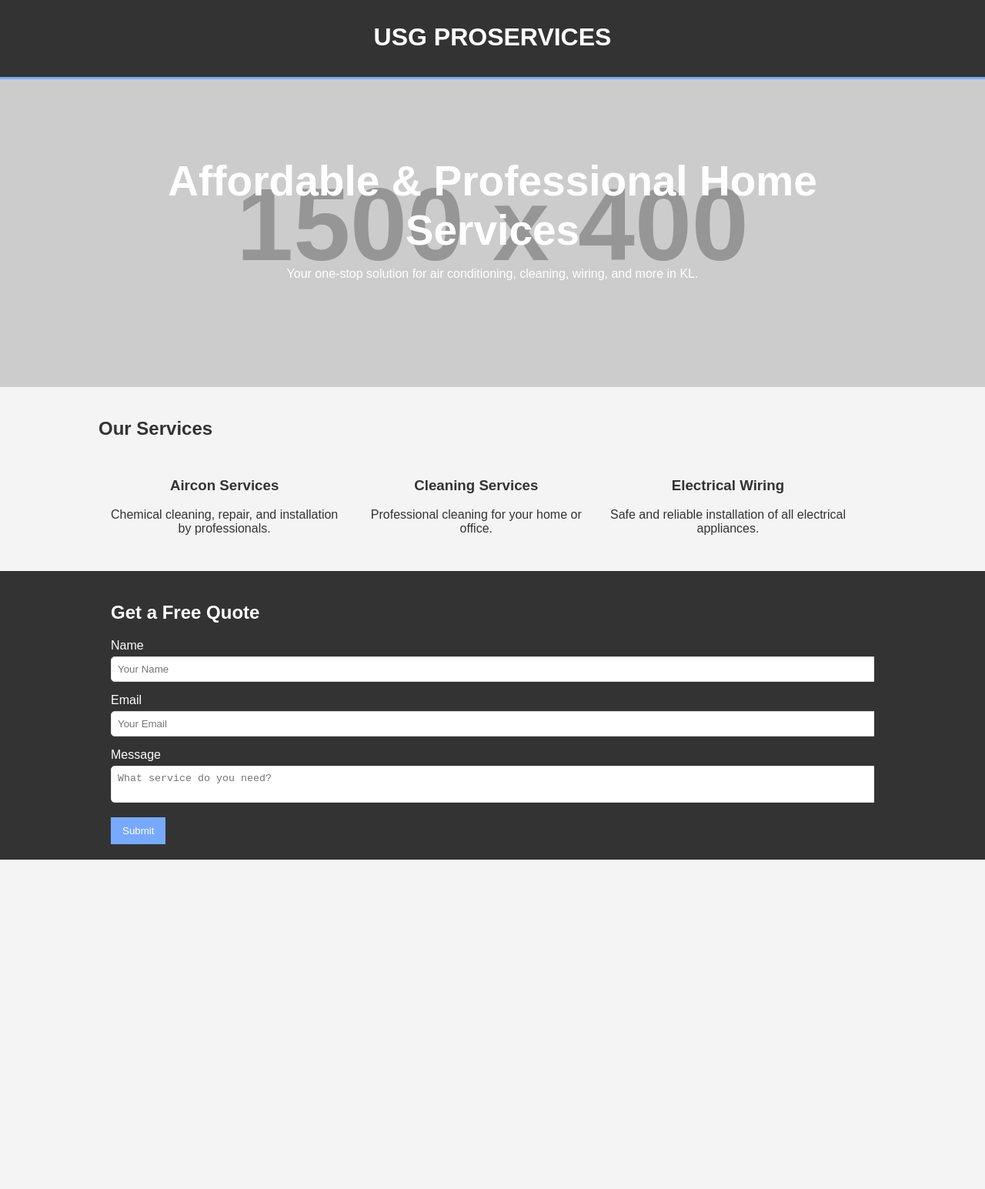
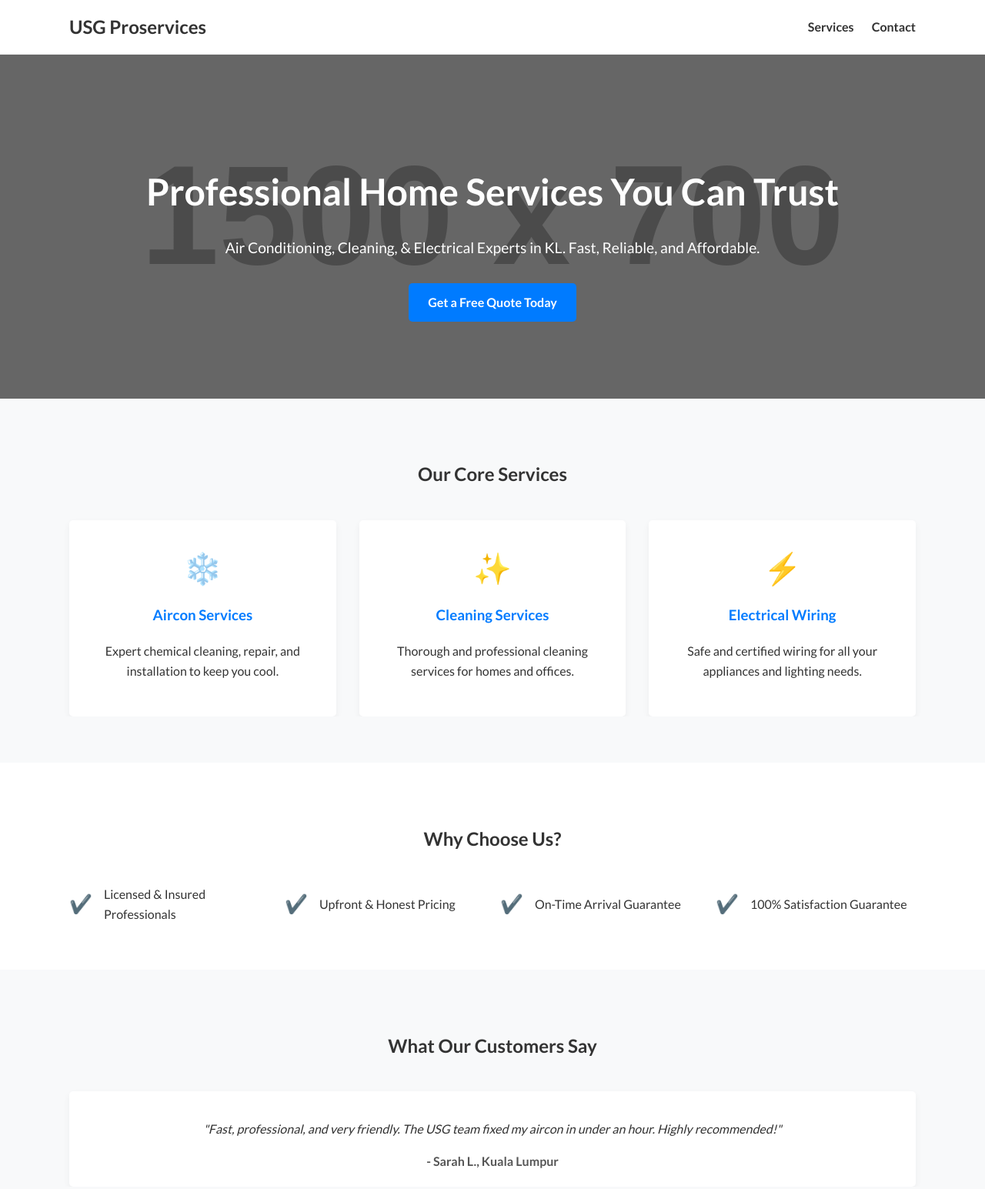
Before and after one commit to elvisgoh94/usgpro-landing, a plain HTML site: page index.html in a window 1280 px wide. Shown: the top 1545 px of the page at 77% size. Before the commit the page ends 1117 px from the top, so only its background shows below. Drawn offline with Linux system fonts and the light colour scheme; placeholder pictures from the web are drawn by us.

Commit message:
Update index.html

```diff
--- a/index.html
+++ b/index.html
@@ -4,130 +4,270 @@
     <meta charset="UTF-8">
     <meta name="viewport" content="width=device-width, initial-scale=1.0">
     <title>USG Proservices - Your Trusted Home Service Experts</title>
+    <link href="https://fonts.googleapis.com/css2?family=Lato:wght@400;700&display=swap" rel="stylesheet">
     <style>
+        /* --- General Styles --- */
         body {
-            font-family: Arial, sans-serif;
+            font-family: 'Lato', sans-serif;
             margin: 0;
             padding: 0;
-            background-color: #f4f4f4;
+            background-color: #ffffff;
+            color: #333333;
+            line-height: 1.6;
+        }
+        .container {
+            width: 90%;
+            max-width: 1100px;
+            margin: auto;
+            overflow: hidden;
+            padding: 0 20px;
+        }
+        h1, h2, h3 {
+            font-weight: 700;
+        }
+        section {
+            padding: 60px 0;
+        }
+        .section-light {
+            background-color: #f8f9fa;
+        }
+
+        /* --- Navigation Bar --- */
+        .navbar {
+            background: #ffffff;
+            padding: 1rem 0;
+            border-bottom: 1px solid #eeeeee;
+            position: sticky;
+            top: 0;
+            z-index: 100;
+        }
+        .navbar .container {
+            display: flex;
+            justify-content: space-between;
+            align-items: center;
+        }
+        .navbar .logo {
+            font-size: 1.5rem;
+            font-weight: 700;
             color: #333;
         }
-        .container {
-            width: 80%;
-            margin: auto;
-            overflow: hidden;
+        .navbar .nav-links {
+            list-style: none;
+            margin: 0;
+            padding: 0;
         }
-        header {
-            background: #333;
-            color: #fff;
-            padding-top: 30px;
-            min-height: 70px;
-            border-bottom: #77aaff 3px solid;
+        .navbar .nav-links li {
+            display: inline;
+            margin-left: 20px;
         }
-        header h1 {
+        .navbar .nav-links a {
+            color: #333;
+            text-decoration: none;
+            font-weight: 700;
+        }
+
+        /* --- Hero Section --- */
+        .hero {
+            background: linear-gradient(rgba(0,0,0,0.5), rgba(0,0,0,0.5)), url('https://via.placeholder.com/1500x700') no-repeat center center/cover;
+            color: #ffffff;
             text-align: center;
-            text-transform: uppercase;
-            margin: 0;
+            padding: 100px 0;
         }
-        #showcase {
-            min-height: 400px;
-            background: url('https://via.placeholder.com/1500x400') no-repeat 0 -400px;
-            background-position: center;
-            text-align: center;
-            color: #fff;
-        }
-        #showcase h1 {
-            margin-top: 100px;
-            font-size: 55px;
+        .hero h1 {
+            font-size: 3rem;
             margin-bottom: 10px;
         }
-        #services {
-            margin-top: 20px;
+        .hero p {
+            font-size: 1.2rem;
+            margin-bottom: 30px;
         }
-        .service-box {
-            float: left;
-            width: 30%;
-            padding: 10px;
-            text-align: center;
+        .btn {
+            display: inline-block;
+            background: #007BFF;
+            color: #ffffff;
+            padding: 12px 25px;
+            text-decoration: none;
+            border-radius: 5px;
+            font-weight: 700;
+            transition: background 0.3s ease;
         }
-        #contact {
+        .btn:hover {
+            background: #0056b3;
+        }
+
+        /* --- Services Section --- */
+        #services { text-align: center; }
+        .services-grid {
+            display: grid;
+            grid-template-columns: repeat(auto-fit, minmax(250px, 1fr));
+            gap: 30px;
+            margin-top: 40px;
+        }
+        .service-card {
+            background: #ffffff;
+            padding: 30px;
+            border-radius: 5px;
+            box-shadow: 0 4px 10px rgba(0,0,0,0.05);
+        }
+        .service-card h3 {
+            margin-top: 15px;
+            color: #007BFF;
+        }
+        .service-card .icon {
+            font-size: 2.5rem;
+            color: #007BFF;
+        }
+
+        /* --- Why Choose Us Section --- */
+        .features-grid {
+            display: grid;
+            grid-template-columns: repeat(auto-fit, minmax(250px, 1fr));
+            gap: 20px;
+            margin-top: 40px;
+        }
+        .feature-item {
+            display: flex;
+            align-items: center;
+        }
+        .feature-item .icon {
+            font-size: 1.5rem;
+            color: #28a745;
+            margin-right: 15px;
+        }
+
+        /* --- Testimonials Section --- */
+        #testimonials { text-align: center; }
+        .testimonial-card {
+            background: #ffffff;
             padding: 20px;
-            background: #333;
-            color: #fff;
-            margin-top: 20px;
+            border-radius: 5px;
+            box-shadow: 0 4px 10px rgba(0,0,0,0.05);
+            margin-top: 40px;
         }
-        .form-group {
-            margin-bottom: 15px;
+        .testimonial-card p { font-style: italic; }
+        .testimonial-card .author {
+            font-weight: bold;
+            margin-top: 10px;
+            color: #555;
         }
-        .form-group label {
-            display: block;
-            margin-bottom: 5px;
+
+        /* --- Contact Form Section --- */
+        #contact { text-align: center; }
+        #contact form {
+            max-width: 600px;
+            margin: 40px auto;
+            text-align: left;
         }
+        .form-group { margin-bottom: 20px; }
+        .form-group label { display: block; margin-bottom: 5px; font-weight: bold; }
         .form-group input, .form-group textarea {
             width: 100%;
-            padding: 8px;
-            border: 1px solid #ddd;
+            padding: 12px;
+            border: 1px solid #dddddd;
             border-radius: 5px;
         }
-        .button {
-            display: inline-block;
-            background: #77aaff;
-            color: #fff;
-            padding: 10px 15px;
-            border: none;
-            cursor: pointer;
+
+        /* --- Footer --- */
+        footer {
+            background: #333333;
+            color: #ffffff;
+            text-align: center;
+            padding: 20px 0;
         }
     </style>
 </head>
 <body>
-    <header>
+
+    <nav class="navbar">
         <div class="container">
-            <h1>USG Proservices</h1>
+            <div class="logo">USG Proservices</div>
+            <ul class="nav-links">
+                <li><a href="#services">Services</a></li>
+                <li><a href="#contact">Contact</a></li>
+            </ul>
         </div>
-    </header>
+    </nav>
 
-    <section id="showcase">
+    <section class="hero">
         <div class="container">
-            <h1>Affordable & Professional Home Services</h1>
-            <p>Your one-stop solution for air conditioning, cleaning, wiring, and more in KL.</p>
+            <h1>Professional Home Services You Can Trust</h1>
+            <p>Air Conditioning, Cleaning, & Electrical Experts in KL. Fast, Reliable, and Affordable.</p>
+            <a href="#contact" class="btn">Get a Free Quote Today</a>
         </div>
     </section>
 
-    <section id="services" class="container">
-        <h2>Our Services</h2>
-        <div class="service-box">
-            <h3>Aircon Services</h3>
-            <p>Chemical cleaning, repair, and installation by professionals.</p>
+    <section id="services" class="section-light">
+        <div class="container">
+            <h2>Our Core Services</h2>
+            <div class="services-grid">
+                <div class="service-card">
+                    <div class="icon">❄️</div>
+                    <h3>Aircon Services</h3>
+                    <p>Expert chemical cleaning, repair, and installation to keep you cool.</p>
+                </div>
+                <div class="service-card">
+                    <div class="icon">✨</div>
+                    <h3>Cleaning Services</h3>
+                    <p>Thorough and professional cleaning services for homes and offices.</p>
+                </div>
+                <div class="service-card">
+                    <div class="icon">⚡</div>
+                    <h3>Electrical Wiring</h3>
+                    <p>Safe and certified wiring for all your appliances and lighting needs.</p>
+                </div>
+            </div>
         </div>
-        <div class="service-box">
-            <h3>Cleaning Services</h3>
-            <p>Professional cleaning for your home or office.</p>
+    </section>
+
+    <section id="why-us">
+        <div class="container">
+            <h2 style="text-align:center;">Why Choose Us?</h2>
+            <div class="features-grid">
+                <div class="feature-item"><span class="icon">✔️</span> Licensed & Insured Professionals</div>
+                <div class="feature-item"><span class="icon">✔️</span> Upfront & Honest Pricing</div>
+                <div class="feature-item"><span class="icon">✔️</span> On-Time Arrival Guarantee</div>
+                <div class="feature-item"><span class="icon">✔️</span> 100% Satisfaction Guarantee</div>
+            </div>
         </div>
-        <div class="service-box">
-            <h3>Electrical Wiring</h3>
-            <p>Safe and reliable installation of all electrical appliances.</p>
+    </section>
+
+    <section id="testimonials" class="section-light">
+        <div class="container">
+            <h2>What Our Customers Say</h2>
+            <div class="testimonial-card">
+                <p>"Fast, professional, and very friendly. The USG team fixed my aircon in under an hour. Highly recommended!"</p>
+                <div class="author">- Sarah L., Kuala Lumpur</div>
+            </div>
         </div>
     </section>
 
     <section id="contact">
         <div class="container">
-            <h2>Get a Free Quote</h2>
+            <h2>Ready to Get Started?</h2>
+            <p>Fill out the form below and we'll get back to you with a free, no-obligation quote.</p>
             <form action="thank-you.html">
                 <div class="form-group">
-                    <label>Name</label>
-                    <input type="text" placeholder="Your Name">
+                    <label for="name">Name</label>
+                    <input type="text" id="name" placeholder="Your Name" required>
                 </div>
                 <div class="form-group">
-                    <label>Email</label>
-                    <input type="email" placeholder="Your Email">
+                    <label for="email">Email</label>
+                    <input type="email" id="email" placeholder="Your Email" required>
                 </div>
                 <div class="form-group">
-                    <label>Message</label>
-                    <textarea placeholder="What service do you need?"></textarea>
+                    <label for="message">How can we help?</label>
+                    <textarea id="message" rows="5" placeholder="Tell us about the service you need..."></textarea>
                 </div>
-                <button type="submit" class="button">Submit</button>
+                <button type="submit" class="btn">Request My Free Quote</button>
             </form>
         </div>
     </section>
+
+    <footer>
+        <div class="container">
+            <p>&copy; 2025 USG Proservices. All Rights Reserved.</p>
+        </div>
+    </footer>
+
 </body>
 </html>
```
